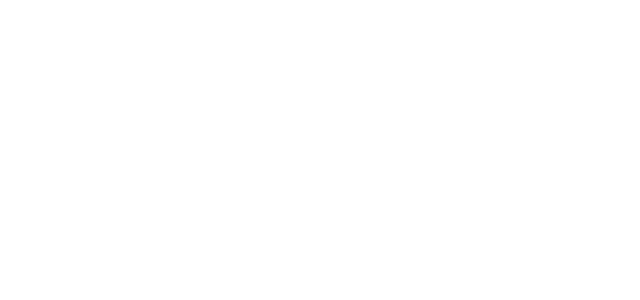
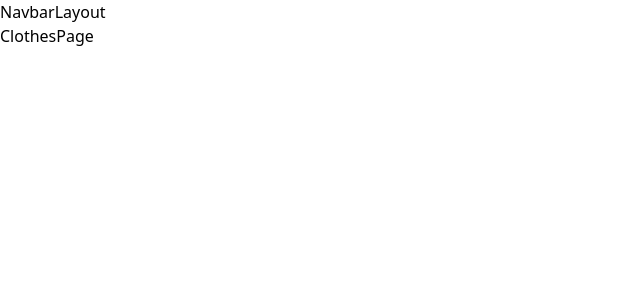
Before and after one commit to AdisGiulbudagiants/Fakestore-Project, a React (Vite) app: page /clothes in a window 1280 px wide. Shown: the top 300 px of the page, without its empty margins (0-640 px from the left). Built offline with nearby package versions, Linux system fonts and the light colour scheme.

Commit message:
Create structure of project and make routing pages

```diff
--- a/src/App.jsx
+++ b/src/App.jsx
@@ -1,10 +1,29 @@
-import { SpeedInsights } from '@vercel/speed-insights/next'
+import { lazy } from 'react'
+import { Route, Routes, BrowserRouter } from 'react-router-dom'
+const NavbarLayout = lazy(() => import('./layouts/NavbarLayout.jsx'))
+const AllPage = lazy(() => import('./pages/AllPage.jsx'))
+const ClothesPage = lazy(() => import('./pages/ClothesPage.jsx'))
+const ElectronicsPage = lazy(() => import('./pages/ElectronicsPage.jsx'))
+const FurniturePage = lazy(() => import('./pages/FurniturePage.jsx'))
+const ShoesPage = lazy(() => import('./pages/ShoesPage.jsx'))
+const MiscellaneousPage = lazy(() => import('./pages/MiscellaneousPage.jsx'))
 
 function App() {
   return (
-    <div>
-      <SpeedInsights />
-    </div>
+    <BrowserRouter>
+      <div>
+        <Routes>
+          <Route path="/" element={<NavbarLayout />}>
+            <Route index path="/" element={<AllPage />} />
+            <Route path="/clothes" element={<ClothesPage />} />
+            <Route path="/electronics" element={<ElectronicsPage />} />
+            <Route path="furniture" element={<FurniturePage />} />
+            <Route path="/shoes" element={<ShoesPage />} />
+            <Route path="/miscellaneous" element={<MiscellaneousPage />} />
+          </Route>
+        </Routes>
+      </div>
+    </BrowserRouter>
   )
 }
 
--- /dev/null
+++ b/src/components/Error/Error.jsx
@@ -0,0 +1,5 @@
+const Error = () => {
+  return <div>Error</div>
+}
+
+export default Error
--- /dev/null
+++ b/src/layouts/NavbarLayout.jsx
@@ -0,0 +1,15 @@
+import { Suspense } from 'react'
+import { Outlet } from 'react-router-dom'
+
+const NavbarLayout = () => {
+  return (
+    <div>
+      NavbarLayout
+      <Suspense fallback={<h1>Loading...</h1>}>
+        <Outlet />
+      </Suspense>
+    </div>
+  )
+}
+
+export default NavbarLayout
--- /dev/null
+++ b/src/pages/AllPage.jsx
@@ -0,0 +1,5 @@
+const AllPage = () => {
+  return <div>AllPage</div>
+}
+
+export default AllPage
--- /dev/null
+++ b/src/pages/ClothesPage.jsx
@@ -0,0 +1,5 @@
+const ClothesPage = () => {
+  return <div>ClothesPage</div>
+}
+
+export default ClothesPage
--- /dev/null
+++ b/src/pages/ElectronicsPage.jsx
@@ -0,0 +1,5 @@
+const ElectronicsPage = () => {
+  return <div>ElectronicsPage</div>
+}
+
+export default ElectronicsPage
--- /dev/null
+++ b/src/pages/FurniturePage.jsx
@@ -0,0 +1,5 @@
+const FurniturePage = () => {
+  return <div>FurniturePage</div>
+}
+
+export default FurniturePage
--- /dev/null
+++ b/src/pages/MiscellaneousPage.jsx
@@ -0,0 +1,5 @@
+const MiscellaneousPage = () => {
+  return <div>MiscellaneousPage</div>
+}
+
+export default MiscellaneousPage
--- /dev/null
+++ b/src/pages/ShoesPage.jsx
@@ -0,0 +1,5 @@
+const ShoesPage = () => {
+  return <div>ShoesPage</div>
+}
+
+export default ShoesPage
```
